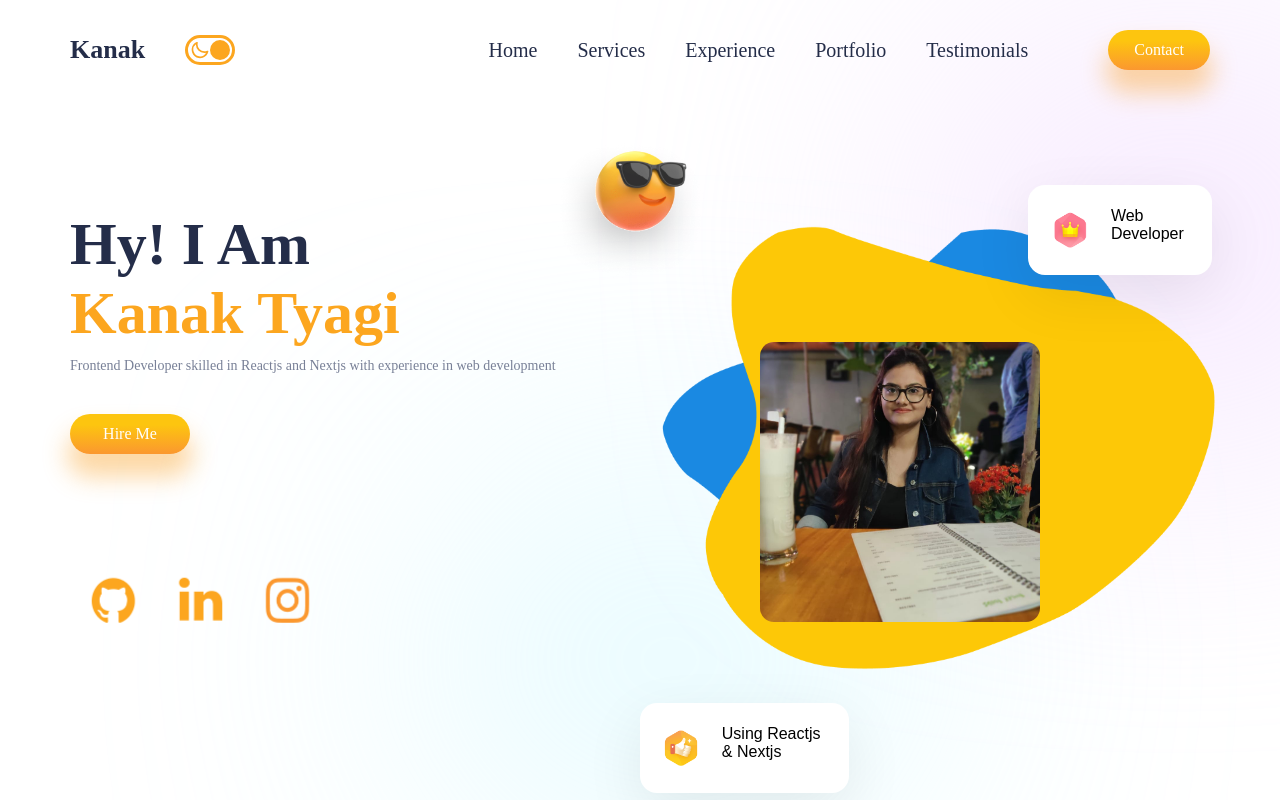
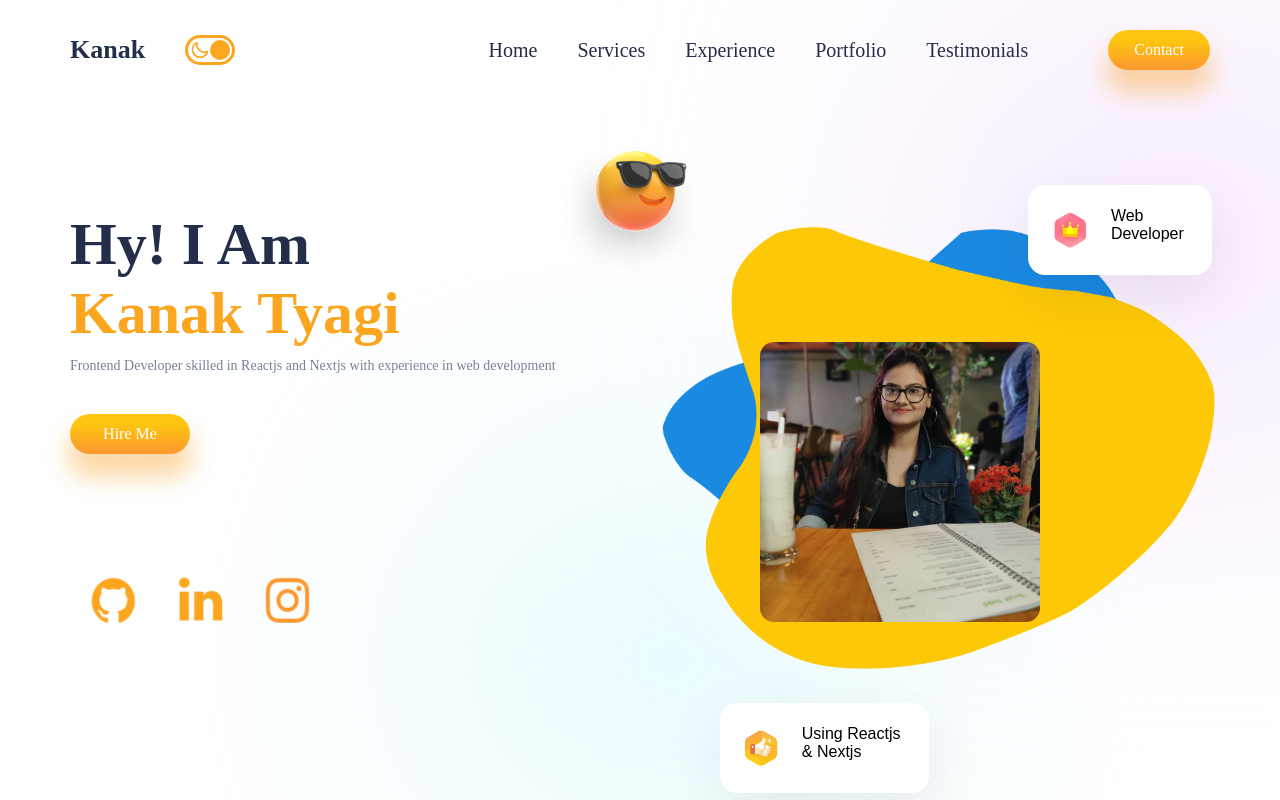
Before and after one commit to kanaktyagi/portfolio, a React (Create React App) app: page / in a window 1280 px wide. Shown: the top 800 px of the page. Built offline with nearby package versions, Linux system fonts and the light colour scheme.

Commit message:
Added the css fix for mobile

```diff
--- a/src/App.css
+++ b/src/App.css
@@ -31,3 +31,10 @@
   color: var(--orange);
   border: 1px solid var(--orange)
 }
+
+@media screen and (max-width: 480px) {
+  .App {
+    padding: 0.5rem 1rem;
+
+  }
+}
--- a/src/Components/Intro/Intro.css
+++ b/src/Components/Intro/Intro.css
@@ -76,7 +76,7 @@
     left:-3rem
 }
 @media screen and (max-width: 480px) {
-    .Intro {
+    .intro {
       flex-direction: column;
       gap: 7rem;
       height: 64rem;
--- a/src/Components/Intro/Intro.jsx
+++ b/src/Components/Intro/Intro.jsx
@@ -1,21 +1,20 @@
-import React, { useContext } from 'react'
-import './Intro.css'
-import GithubIcon from '../../img/github.png'
-import LinkedInIcon from '../../img/linkedin.png'
-import Instagram from '../../img/instagram.png'
+import React, { useContext } from "react";
+import "./Intro.css";
+import GithubIcon from "../../img/github.png";
+import LinkedInIcon from "../../img/linkedin.png";
+import Instagram from "../../img/instagram.png";
 import Vector1 from "../../img/Vector1.png";
 import Vector2 from "../../img/Vector2.png";
 import myProfile from "../../img/profile_kanak.jpg";
 import glassesimoji from "../../img/glassesimoji.png";
 import thumbup from "../../img/thumbup.png";
 import crown from "../../img/crown.png";
-import FloatingDiv from '../FloatingDiv/FloatingDiv'
-import { ThemeContext } from '../../Context'
-import {motion} from 'framer-motion'
-
+import FloatingDiv from "../FloatingDiv/FloatingDiv";
+import { ThemeContext } from "../../Context";
+import { motion } from "framer-motion";
 
 function Intro() {
-  const transition= {duration : 2, type: 'spring'};
+  const transition = { duration: 2, type: "spring" };
   const theme = useContext(ThemeContext);
   const darkMode = theme.state.darkMode;
   return (
@@ -24,56 +23,73 @@ function Intro() {
         <div className="i-name">
           <span style={{ color: darkMode ? "white" : "" }}>Hy! I Am</span>
           <span>Kanak Tyagi</span>
-      <span>Frontend Developer skilled in Reactjs
-       and Nextjs with experience
-        in web development</span>
+          <span>
+            Frontend Developer skilled in Reactjs and Nextjs with experience in
+            web development
+          </span>
         </div>
-      <button className="button i-button">
-      Hire Me
-      </button>
+        <button className="button i-button">Hire Me</button>
         <div className="i-icons">
-      <a href='https://github.com/kanaktyagi?tab=repositories' target="_blank">
-      <img src={GithubIcon} alt="github-icon"/>
+          <a
+            href="https://github.com/kanaktyagi?tab=repositories"
+            target="_blank"
+          >
+            <img src={GithubIcon} alt="github-icon" />
           </a>
-      <a href='https://www.linkedin.com/in/kanak-tyagi-6949478b/' target="_blank">
-      <img src={LinkedInIcon} alt="linked-in-icon"/>
+          <a
+            href="https://www.linkedin.com/in/kanak-tyagi-6949478b/"
+            target="_blank"
+          >
+            <img src={LinkedInIcon} alt="linked-in-icon" />
           </a>
-      <a href='https://www.instagram.com/tyagi.knk/' target="_blank" >
-      <img src={Instagram} alt="instagram"/>
+          <a href="https://www.instagram.com/tyagi.knk/" target="_blank">
+            <img src={Instagram} alt="instagram" />
           </a>
         </div>
-
       </div>
       <div className="i-right">
-    <img src={Vector1} alt="vector-1"/>
-    <img src={Vector2} alt="vertor-2"/>
-    <img src={myProfile} alt="my-photo" className='i-my_profile'/>
+        <img src={Vector1} alt="vector-1" />
+        <img src={Vector2} alt="vertor-2" />
+        <img src={myProfile} alt="my-photo" className="i-my_profile" />
         <motion.img
-    initial={{left: '-36%'}}
-    whileInView={{left: '-24%'}}
+          initial={{ left: "-36%" }}
+          whileInView={{ left: "-24%" }}
           transition={transition}
-    src={glassesimoji} alt=""/>
+          src={glassesimoji}
+          alt=""
+        />
         <motion.div
-    initial={{top: '-4%', left: '74%'}}
-    whileInView={{left: '68%'}}
+          initial={{ top: "-4%", left: "74%" }}
+          whileInView={{ left: "68%" }}
           transition={transition}
-     style={{top: '-4%', left: '68%'}}>
-    <FloatingDiv image={crown} txt1='Web' txt2="Developer"/>
+          style={{ top: "-4%", left: "68%" }}
+          className="floating-div"
+        >
+          <FloatingDiv image={crown} txt1="Web" txt2="Developer" />
         </motion.div>
         <motion.div
-    initial={{top: '80%',left: "10rem"}}
-    whileInView={{top : '80%', left: '0rem'}}
+          initial={{ top: "80%", left: "10rem" }}
+          whileInView={{ top: "80%", left: "4rem" }}
           transition={transition}
-    style={{top: "80%"}}>
-    <FloatingDiv image={thumbup} txt1='Using Reactjs' txt2="& Nextjs"/>
+          style={{ top: "80%" }}
+          className="floating-div"
+        >
+          <FloatingDiv image={thumbup} txt1="Using Reactjs" txt2="& Nextjs" />
         </motion.div>
-    <div className='blur' style={{background: "rgb(238 210 255)"}}>
-    </div>
-    <div className='blur' style={{background: "#C1F5FF",top:"17rem",width:'21rem',height: "11rem",left:"-9rem"}}>
+        <div className="blur" style={{ background: "rgb(238 210 255)" }}></div>
+        <div
+          className="blur"
+          style={{
+            background: "#C1F5FF",
+            top: "17rem",
+            width: "21rem",
+            height: "11rem",
+            left: "-9rem",
+          }}
+        ></div>
       </div>
     </div>
-   </div>
-  )
+  );
 }
 
-export default Intro
+export default Intro;
--- a/src/Components/Navbar/Navbar.css
+++ b/src/Components/Navbar/Navbar.css
@@ -40,4 +40,7 @@
     .n-list {
       display: none;
     }
+    .n-button{
+        display: none;
+    }
   }
--- a/src/Components/Testimonials/Testimonials.css
+++ b/src/Components/Testimonials/Testimonials.css
@@ -36,7 +36,7 @@
     justify-content: space-evenly;
     padding: 2rem;
     width: 30rem;
-    height: 12rem;
+    height: 16rem;
     /* styles same as work.css */
     background: rgba(255, 255, 255, 0.26);
     border: 7px solid var(--blueCard);
@@ -56,7 +56,7 @@
 /* slider */
 .t-wrapper .swiper {
     width: 100%;
-    height: 70%;
+    height: 100%;
 }
 
 .t-wrapper .swiper-slide{
--- a/src/Components/Testimonials/Testimonials.jsx
+++ b/src/Components/Testimonials/Testimonials.jsx
@@ -31,14 +31,14 @@ function Testimonials() {
           name: 'Khushbu kumari',
           profileLink: "https://www.linkedin.com/in/khushbu-k-46b50a198/",
           review:
-            "Kanak is passionate about writing code and solving clients’ problems through the development of creative and innovative software. She is detail oriented and rarely has any bugs in his finished product and dedicated to providing quality work.",
+            "Kanak is passionate about writing code and solving clients problems through the development of creative and innovative software. She is detail oriented and dedicated to providing quality work.",
         },
         {
           img: profilePic4,
           name:"Kumar Aditya",
           profileLink: "https://www.linkedin.com/in/kumar-aditya-8577b6104/",
           review:
-            "Lorem ipsum dolor, sit amet consectetur adipisicing elit. Ex officiis molestiae quod tempora laudantium, cumque error a nisi placeat quae exercitationem, maiores reiciendis! Eaque dicta minima, iure maiores dolorum sed.",
+            "Kanak is very hard-working and career-oriented girl. She is a good team player.",
         },
       ];
 
@@ -66,7 +66,7 @@ function Testimonials() {
         <img src={client.img} alt="profile_photo" className='t_imagestyle'/>
         </a>
         <p>{client.name}</p>
-        <span>{client.review}</span>
+        <span style={{marginTop:"-19px"}}>{client.review}</span>
         </div>
         </SwiperSlide>
 
```
Lines whose indentation alone changed are shown as unchanged.
